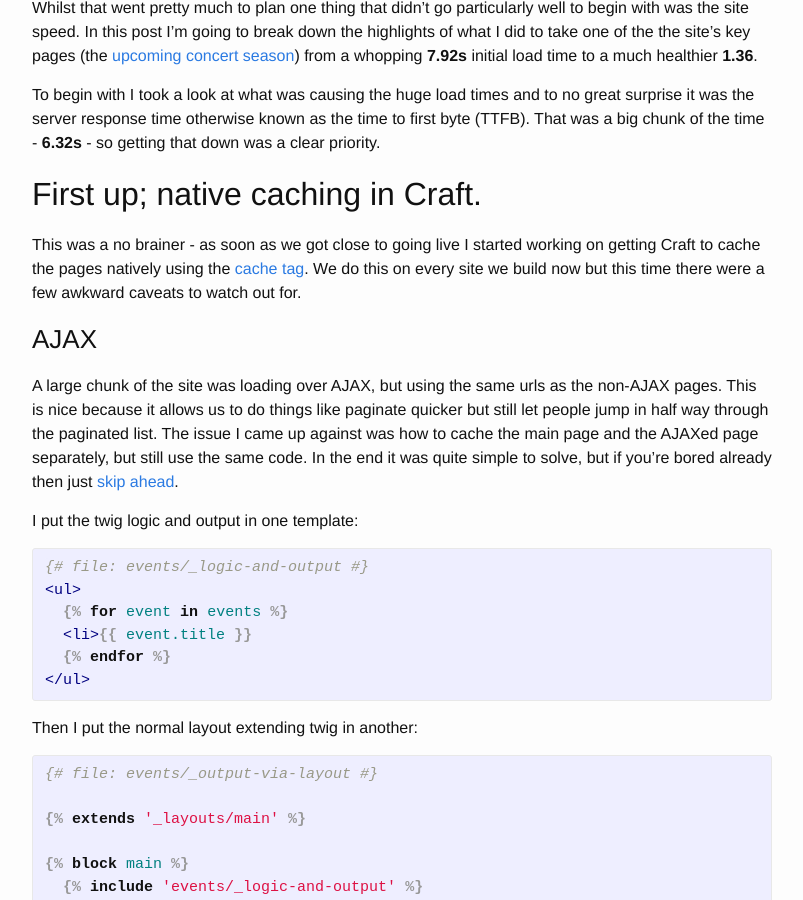
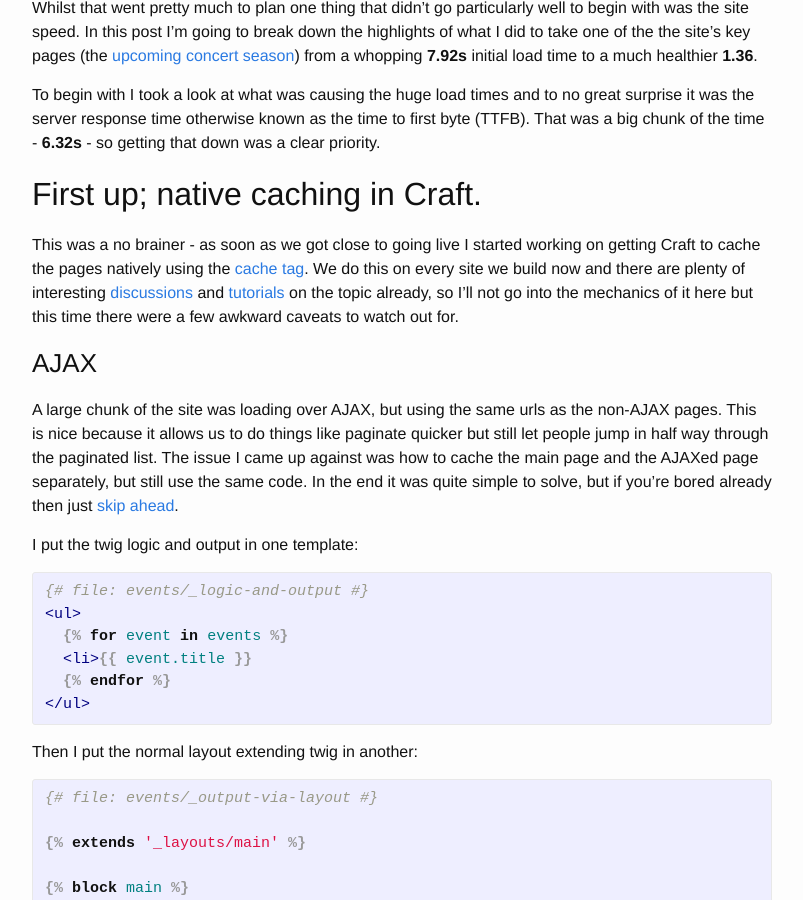
Before and after one commit to supercool/supercool.github.io, a Jekyll site: the page built from _posts/2015-06-05-making-craft-sing-with-varnish-and-nginx.markdown, in a window 1280 px wide and 900 px high, scrolled down 315 px. Shown: the whole window, without its empty margins (238-1041 px from the left). Built offline with Jekyll 4.4.1, drawn with Linux system fonts in a browser that asks for light colours.

Commit message:
Update 2015-06-05-making-craft-sing-with-varnish-and-nginx.markdown

```diff
--- a/_posts/2015-06-05-making-craft-sing-with-varnish-and-nginx.markdown
+++ b/_posts/2015-06-05-making-craft-sing-with-varnish-and-nginx.markdown
@@ -12,9 +12,7 @@ To begin with I took a look at what was causing the huge load times and to no gr
 
 
 ## First up; native caching in Craft.
-This was a no brainer - as soon as we got close to going live I started working on getting Craft to cache the pages natively using the [cache tag](http://buildwithcraft.com/docs/templating/cache). We do this on every site we build now but this time there were a few awkward caveats to watch out for.
-
-<!-- todo: ... we build now and there are plenty of interesting [discussions](https://straightupcraft.com/articles/the-cache-tag) and [tutorials](http://www.patpohler.com/performance-optimization-craft-cms/) on the topic already, so I'll not go into the mechanics of this part here but this time ... -->
+This was a no brainer - as soon as we got close to going live I started working on getting Craft to cache the pages natively using the [cache tag](http://buildwithcraft.com/docs/templating/cache). We do this on every site we build now and there are plenty of interesting [discussions](https://straightupcraft.com/articles/the-cache-tag) and [tutorials](http://www.patpohler.com/performance-optimization-craft-cms/) on the topic already, so I'll not go into the mechanics of it here but this time there were a few awkward caveats to watch out for.
 
 ### AJAX
 A large chunk of the site was loading over AJAX, but using the same urls as the non-AJAX pages. This is nice because it allows us to do things like paginate quicker but still let people jump in half way through the paginated list. The issue I came up against was how to cache the main page and the AJAXed page separately, but still use the same code. In the end it was quite simple to solve, but if you're bored already then just [skip ahead](#how-long-should-we-cache).
@@ -104,7 +102,7 @@ After implementing native caching we had a new TTFB of __347ms__. A massive redu
 ## Next up; CDN & browser caching
 The next thing I did was to stick all our images and static assets on a CDN. Thankfully Amazon CloudFront makes this pretty easy to do for the static assets we host ourselves - I just followed their guide and it worked really quickly. For our client images we were storing them on Amazon S3 - which is a native feature of Craft. All I had to do there was tell Craft to output the new CDN url instead of the S3 one, which was also trivial.
 
-![Assets S3 settings]({{ "/images/cbso-cdn-prefix.jpg" | prepend: site.baseurl }})
+![Assets S3 settings](images/cbso-cdn-prefix.jpg)
 
 Finally I used a lot of the .htaccess rules from [this handy template](https://github.com/BarrelStrength/Craft-Master/blob/master/public/.htaccess) by the guys at Barrel Strength to get the browser to cache things properly so repeat views of our test page come in at around 900ms load time.
 
```
